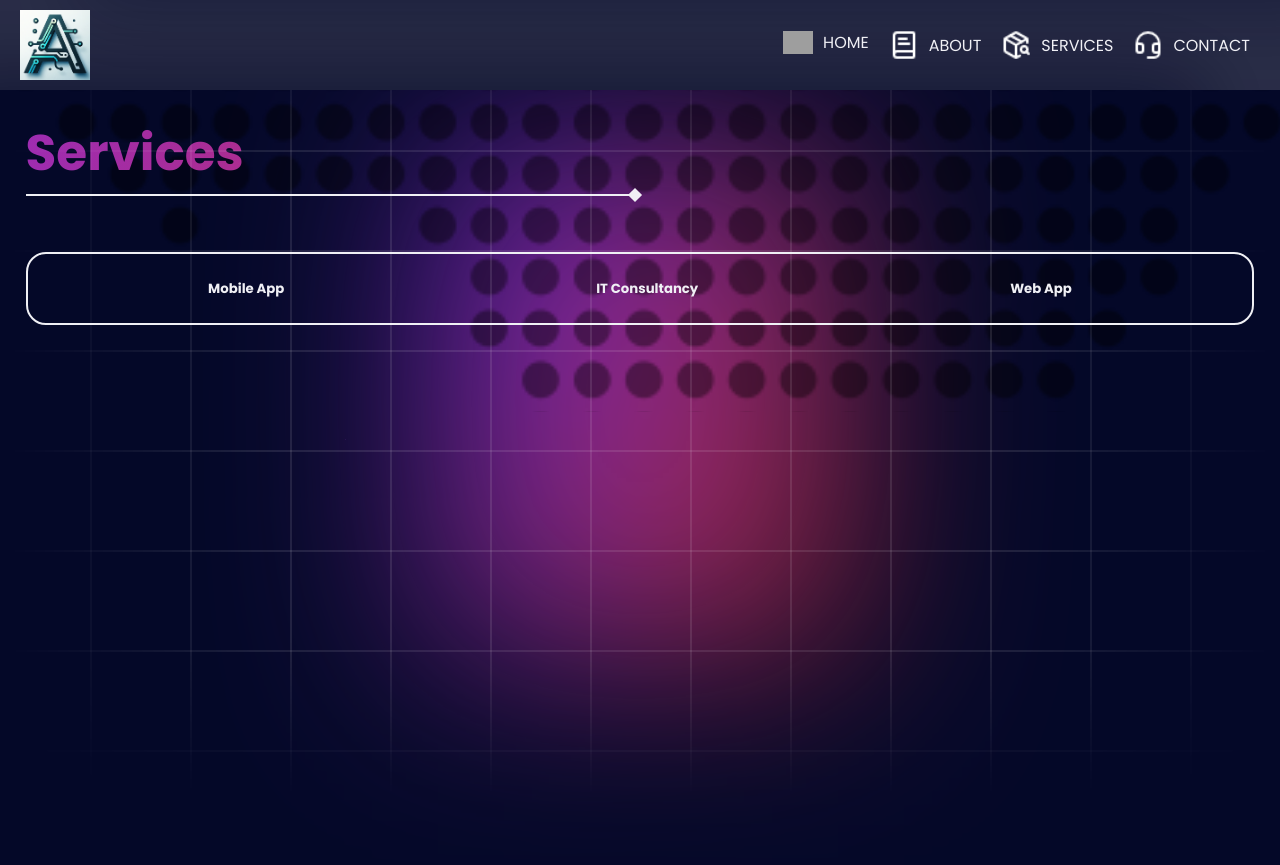
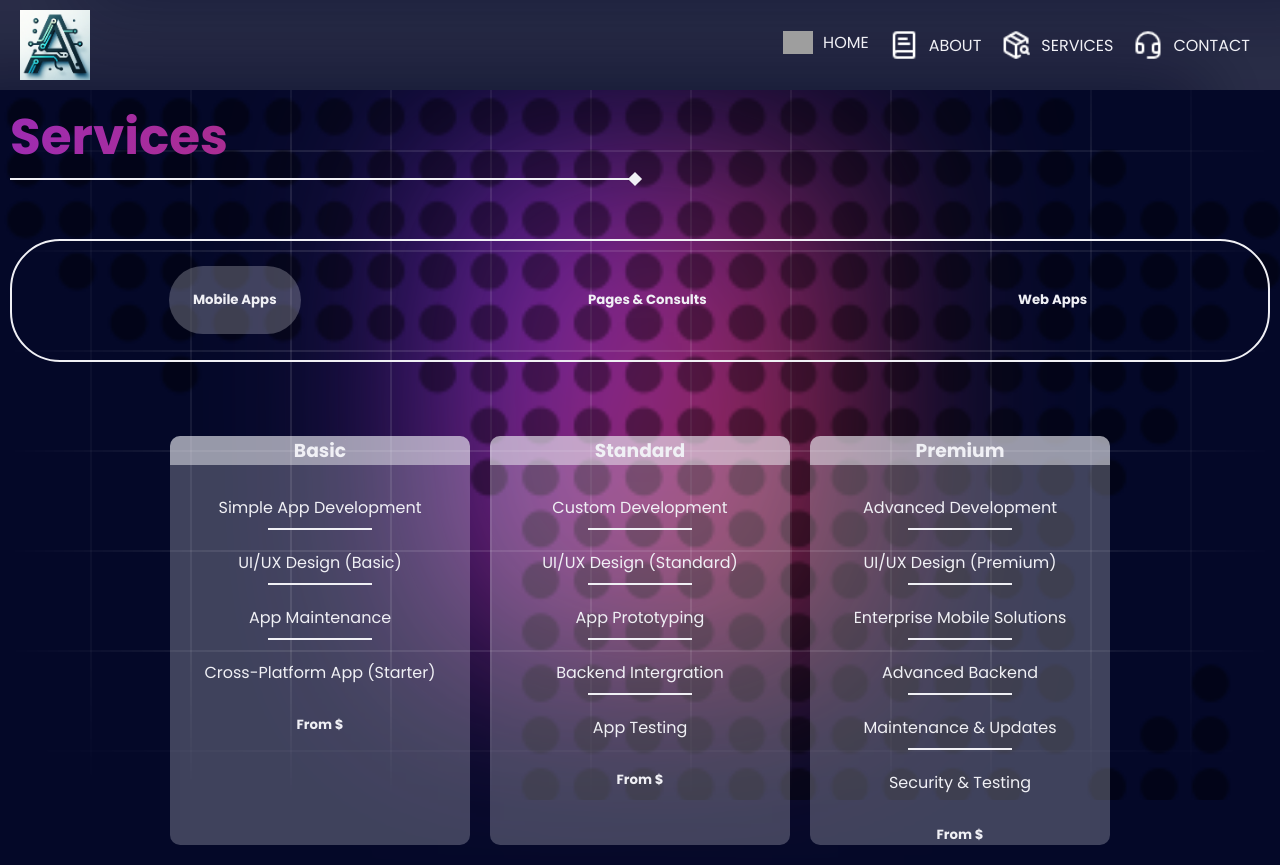
Before and after one commit to ANGA-Technologies/ANGA-Hub, a Vue app: page /services in a window 1280 px wide. Before the commit the page ends 800 px from the top, so only its background shows below. Built offline with nearby package versions, Linux system fonts and the light colour scheme; grey boxes are pictures that could not be loaded.

Commit message:
Refactor styles and layout for global, homepage, and service page; enhance ServicePage component with dynamic service options and pricing

```diff
--- a/src/assets/styles/global.css
+++ b/src/assets/styles/global.css
@@ -11,7 +11,7 @@ body {
     /* overflow: hidden; */
 }
 
-body::after {
+body::before {
     content: '';
     position: fixed;
     width: 500px;
@@ -24,6 +24,7 @@ body::after {
     filter: blur(100px);
     animation: fade 5s infinite;
 }
+
 
 header {
     margin: 0;
@@ -138,13 +139,6 @@ li span {
 /* Mobile Styles */
 @media (max-width: 500px) {
 
-    /* body::after {
-        width: 539.44px;
-        height: 414.62px;
-        left: -10%;
-        top: 75.45px;
-    } */
-
     .menu-toggle {
         display: block;
         z-index: 1999;
@@ -188,18 +182,9 @@ li span {
 
 }
 
-main {
-    text-align: center;
-    color: #f0f0f5;
-    height: 100%;
-    border-radius: 15px;
-    padding: 2%;
-    position: relative;
-}
-
-main::before {
+body::after {
     content: ""; /* Empty content to create a visual element */
-    position: absolute;
+    position: fixed;
     top: 0;
     left: 0;
     width: 100%;
@@ -209,11 +194,11 @@ main::before {
     background-position: center; /* Center the image */
     background-repeat: no-repeat;
     opacity: 0.4; /* Adjust the opacity of the background image */
-    z-index: -1; /* Place behind the main content */
+    z-index: -1;
 }
 
 .background {
-    position: absolute;
+    position: fixed;
     top: 0;
     left: 0;
     width: 100%;
@@ -221,11 +206,9 @@ main::before {
     background-image:
         linear-gradient(90deg, rgba(255, 255, 255, 0.1) 2px, transparent 1px),
         linear-gradient(rgba(255, 255, 255, 0.1) 2px, transparent 1px);
-        /* url('anga-hub/src/assets/images/africa.png');  */
     background-size: 100px 100px, 100px 100px, auto;
     background-position: center;
-    z-index: 5;
-
+    z-index: -1;
     -webkit-mask-image:
         linear-gradient(to bottom, transparent, black 20%, black 80%, transparent), /* Vertical transparency */
         linear-gradient(to right, transparent, black 20%, black 80%, transparent); /* Horizontal transparency */
--- a/src/assets/styles/homepage.css
+++ b/src/assets/styles/homepage.css
@@ -9,6 +9,10 @@ main {
     justify-content: center;
     flex-direction: column;
     gap: 1px;
+    color: #f0f0f5;
+    height: 100%;
+    border-radius: 15px;
+    padding: 2%;
 }
 
 h1 {
--- a/src/assets/styles/servicepage.css
+++ b/src/assets/styles/servicepage.css
@@ -1,4 +1,16 @@
-/* Line 17 */
+main {
+    margin: 0;
+    padding: 10px;
+    text-align: left;
+    color: #F0F0F5;
+    overflow-y: auto;
+    height: 100%;
+    position: relative;
+    width: 100%;
+    display: flex;
+    flex-direction: column;
+    gap: 1px;
+}
 
 h1 {
     position: relative;
@@ -13,7 +25,6 @@ h1 {
     -webkit-background-clip: text;
     -webkit-text-fill-color: transparent;
     background-clip: text;
-    text-fill-color: transparent;
     margin-bottom: 5%;
 }
 
@@ -42,8 +53,78 @@ h1::before {
     display: flex;
     flex-direction: row;
     justify-content: space-around;
+    align-items: center;
     margin-bottom: 5%;
     border: 2px solid #f0f0f5;
     padding: 2%;
-    border-radius: 20px;
+    border-radius: 50px;
 }
+
+.options > * {
+    padding: 2%;
+    cursor: pointer;
+}
+
+.options h5 {
+    display: flex;
+    text-align: center;
+    justify-content: center;
+}
+
+.options div.active {
+    background-color: #f0f0f540;
+    cursor: pointer;
+    border-radius: 50px;
+    transition: .3s ease-in-out;
+}
+
+.content {
+    /* height: 100%; */
+    display: flex;
+    flex-wrap: wrap;
+    justify-content: center;
+}
+
+.content > * {
+    /* flex: 1; */
+    background-color: #f0f0f540;
+    width: 300px;
+    margin: 10px;
+    border-radius: 10px;
+    text-align: center;
+}
+
+.content > * > h3 {
+    background: #f0f0f580;
+    margin: 0;
+    padding: 0;
+    border-start-start-radius: 10px;
+    border-start-end-radius: 10px;
+}
+
+ul {
+    list-style-type: none;
+    padding: 10px;
+    margin: 0;
+}
+
+li {
+    padding: 10px;
+    margin: 10px;
+    position: relative;
+}
+
+li::after {
+    content: '';
+    display: block;
+    width: 40%;
+    height: 2px;
+    background-color: #F0F0F5;
+    position: absolute;
+    bottom: 0;
+    left: 30%;
+}
+
+li:last-child::after {
+    background-color: #f0f0f500;
+}
--- a/src/components/ServicePage.vue
+++ b/src/components/ServicePage.vue
@@ -3,18 +3,38 @@
         <main>
             <h1>Services</h1>
             <div class="options">
-                <div @click="mobile" class="mobile">
-                    <h5>Mobile App</h5>
+                <div @click="setService('mobile')" class="mobile" :class="{ active: currentService === 'mobile' }">
+                    <h5>Mobile Apps</h5>
                 </div>
-                <div @click="consult" class="consult">
-                    <h5>IT Consultancy</h5>
+                <div @click="setService('consult')" class="consult" :class="{ active: currentService === 'consult' }">
+                    <h5>Pages & Consults</h5>
                 </div>
-                <div @click="web" class="web">
-                    <h5>Web App</h5>
+                <div @click="setService('web')" class="web" :class="{ active: currentService === 'web' }">
+                    <h5>Web Apps</h5>
                 </div>
             </div>
-            <div class="content">
-
+            <div class="content" v-if="currentService">
+                <div class="basic">
+                    <h3>Basic</h3>
+                    <ul>
+                        <li v-for="item in currentServiceContent.basic" :key="item">{{ item }}</li>
+                    </ul>
+                    <h5>From ${{ basicPrice }}</h5>
+                </div>
+                <div class="standard">
+                    <h3>Standard</h3>
+                    <ul>
+                        <li v-for="item in currentServiceContent.standard" :key="item">{{ item }}</li>
+                    </ul>
+                    <h5>From ${{ standardPrice }}</h5>
+                </div>
+                <div class="premium">
+                    <h3>Premium</h3>
+                    <ul>
+                        <li v-for="item in currentServiceContent.premium" :key="item">{{ item }}</li>
+                    </ul>
+                    <h5>From ${{ premiumPrice }}</h5>
+                </div>
             </div>
         </main>
     </router-view>
@@ -23,18 +43,98 @@
 <script>
     export default {
         name: 'ServicePage',
+        data() {
+            return {
+                currentService: 'mobile',
+                services: {
+                    mobile: {
+                        basic: [
+                            "Simple App Development",
+                            "UI/UX Design (Basic)",
+                            "App Maintenance",
+                            "Cross-Platform App (Starter)"
+                        ],
+                        standard: [
+                            "Custom Development",
+                            "UI/UX Design (Standard)",
+                            "App Prototyping",
+                            "Backend Intergration",
+                            "App Testing"
+                        ],
+                        premium: [
+                            "Advanced Development",
+                            "UI/UX Design (Premium)",
+                            "Enterprise Mobile Solutions",
+                            "Advanced Backend",
+                            "Maintenance & Updates",
+                            "Security & Testing"
+                        ],
+                        basicPrice: 449,
+                        standardPrice: 1199,
+                        premiumPrice: 3499
+                    },
+                    consult: {
+                        basic: [
+                            "IT Consultation (Basic)",
+                            "Normal Website (Basic)",
+                            "Hosting & Domain Setup"
+                        ],
+                        standard: [
+                            "IT Consultation (Standard)",
+                            "Normal Website (Standard)",
+                            "Basic Website Hosting",
+                            "Basic Domain Management"
+                        ],
+                        premium: [
+                            "Advanced IT Consultation",
+                            "Normal Website (Premium)",
+                            "Managed Website Hosting",
+                            "Advanced Domain Management"
+                        ],
+                        basicPrice: 199,
+                        standardPrice: 699,
+                        premiumPrice: 1899
+                    },
+                    web: {
+                        basic: [
+                            "Simple Web Design",
+                            "Basic CMS Setup",
+                            "SEO (Basic)",
+                            "Website Maintenance"
+                        ],
+                        standard: [
+                            "Custom Web Apps",
+                            "E-Commerce WebApps (Standard)",
+                            "Responsive Web Designs",
+                            "SEO (Standard)",
+                            "Web Maintenance (Standard)"
+                        ],
+                        premium: [
+                            "Complex Web Apps",
+                            "Custom E-Commerce WebApps",
+                            "Custom API Development",
+                            "Advanced SEO (Premium)",
+                            "WebApp Redesign & Optimization",
+                            "Web Maintenance (Premium)"
+                        ],
+                        basicPrice: 349,
+                        standardPrice: 899,
+                        premiumPrice: 2499
+                    },
+                },
+            };
+        },
+        computed: {
+            currentServiceContent() {
+                return this.currentService ? this.services[this.currentService] : {};
+            },
+        },
         methods: {
-            mobile() {
-                alert('Mobile App Development');
+            setService(service) {
+                this.currentService = service;
             },
-            consult() {
-                alert('IT Consultancy');
-            },
-            web() {
-                alert('Web App Development');
-            }
-        }
-    }
+        },
+    };
 </script>
 
 <style scoped src="@/assets/styles/servicepage.css"></style>
```
